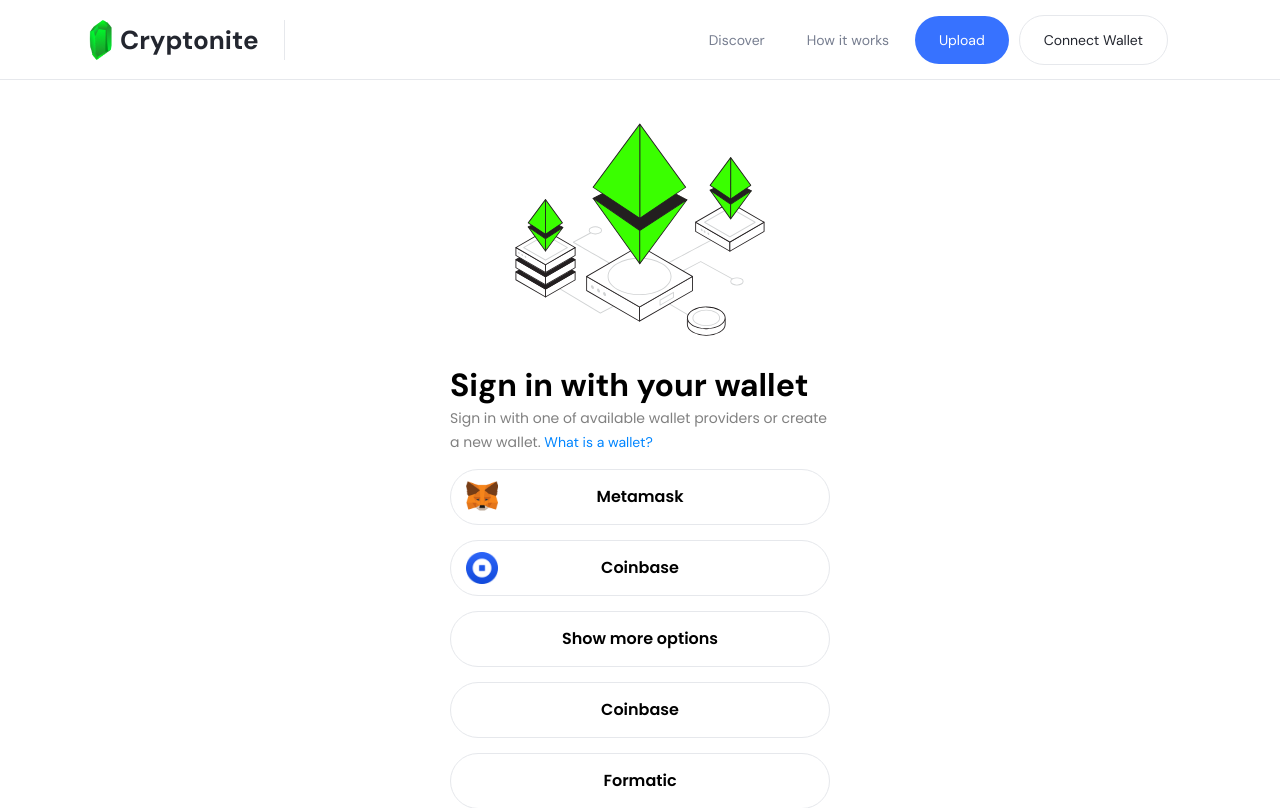
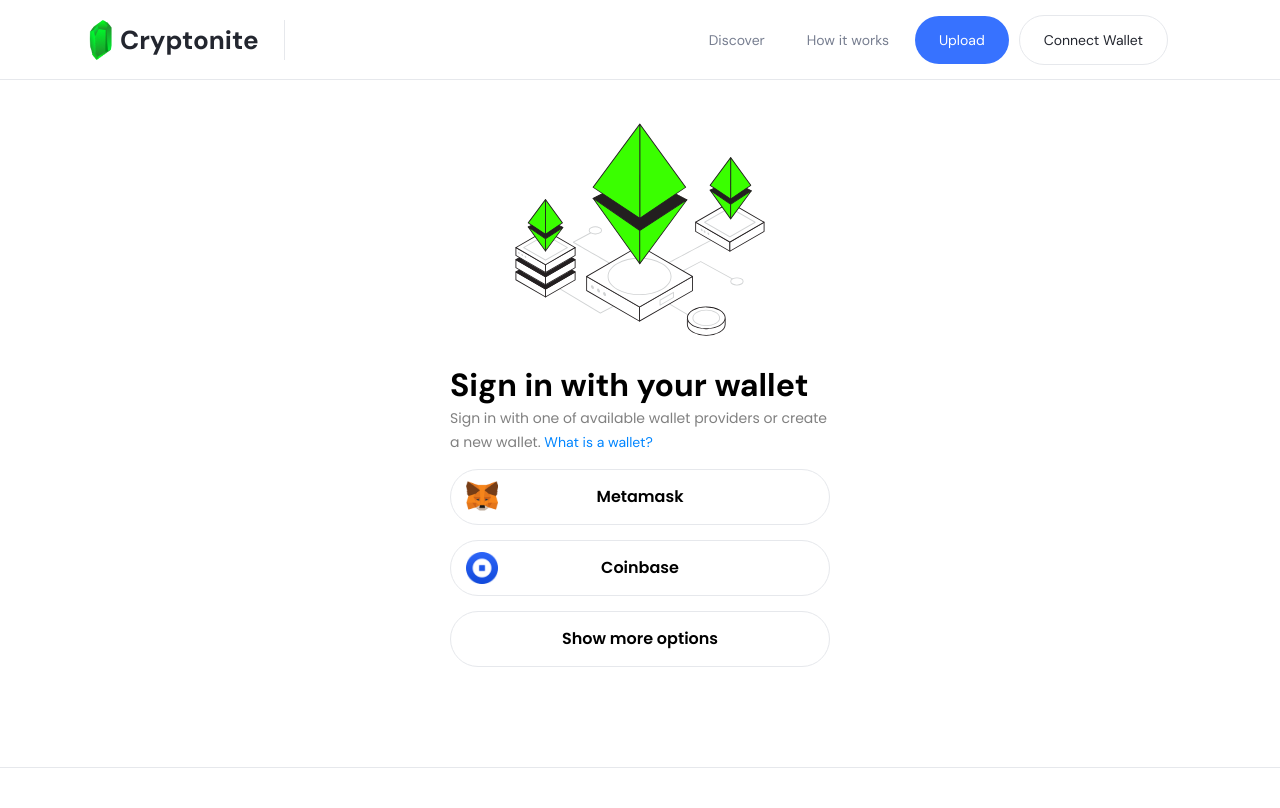
Before and after one commit to Sukhanberliyev/NFT-website, a React (Create React App) app: page /wallets in a window 1280 px wide. Shown: the top 808 px of the page. Built offline with nearby package versions, Linux system fonts and the light colour scheme.

Commit message:
Add ShowMoreHandler functions to wallet section

```diff
--- a/src/components/Wallets/MyWallet.js
+++ b/src/components/Wallets/MyWallet.js
@@ -1,45 +1,53 @@
-import React from 'react';
-import classes from './MyWallet.module.css';
+import React, { useState } from "react";
+import classes from "./MyWallet.module.css";
 
 const MyWallet = () => {
+  const [open, setOpen] = useState(false);
+
+  const showMoreHandler = () => {
+    setOpen(!open);
+  };
+
   return (
     <div className={classes.myWallet}>
       <div className={classes.walletContainer}>
         <div className={classes.mainImg}>
-					<img src='/assets/images/ethereum.svg' alt='ethereum' />
+          <img src="/assets/images/ethereum.svg" alt="ethereum" />
         </div>
         <h2 className={classes.mainText}>Sign in with your wallet</h2>
         <p className={classes.subText}>
-					Sign in with one of available wallet providers or create a new wallet.{' '}
+          Sign in with one of available wallet providers or create a new wallet.{" "}
           <span>What is a wallet?</span>
         </p>
         <ul>
           <li className={classes.walletList}>
             <div className={classes.walletImg}>
-							<img src='/assets/images/metamask.png' alt='' />
+              <img src="/assets/images/metamask.png" alt="" />
             </div>
             <p>Metamask</p>
           </li>
           <li className={classes.walletList}>
             <div className={classes.walletImg}>
-							<img src='/assets/images/coinbaseWallet.png' alt='' />
+              <img src="/assets/images/coinbaseWallet.png" alt="" />
             </div>
             <p>Coinbase</p>
           </li>
-					<li className={classes.walletList}>
-						<p>Show more options</p>
+          <li className={classes.walletList} onClick={showMoreHandler}>
+            {!open ? <p>Show more options</p> : <p>Show less options</p>}
           </li>
         </ul>
+        {open && (
           <ul>
             <li className={classes.walletList}>
-						<img src='' alt='' />
+              <img src="" alt="" />
               <p>Coinbase</p>
             </li>
             <li className={classes.walletList}>
-						<img src='' alt='' />
+              <img src="" alt="" />
               <p>Formatic</p>
             </li>
           </ul>
+        )}
       </div>
     </div>
   );
```
Lines whose indentation alone changed are shown as unchanged.
